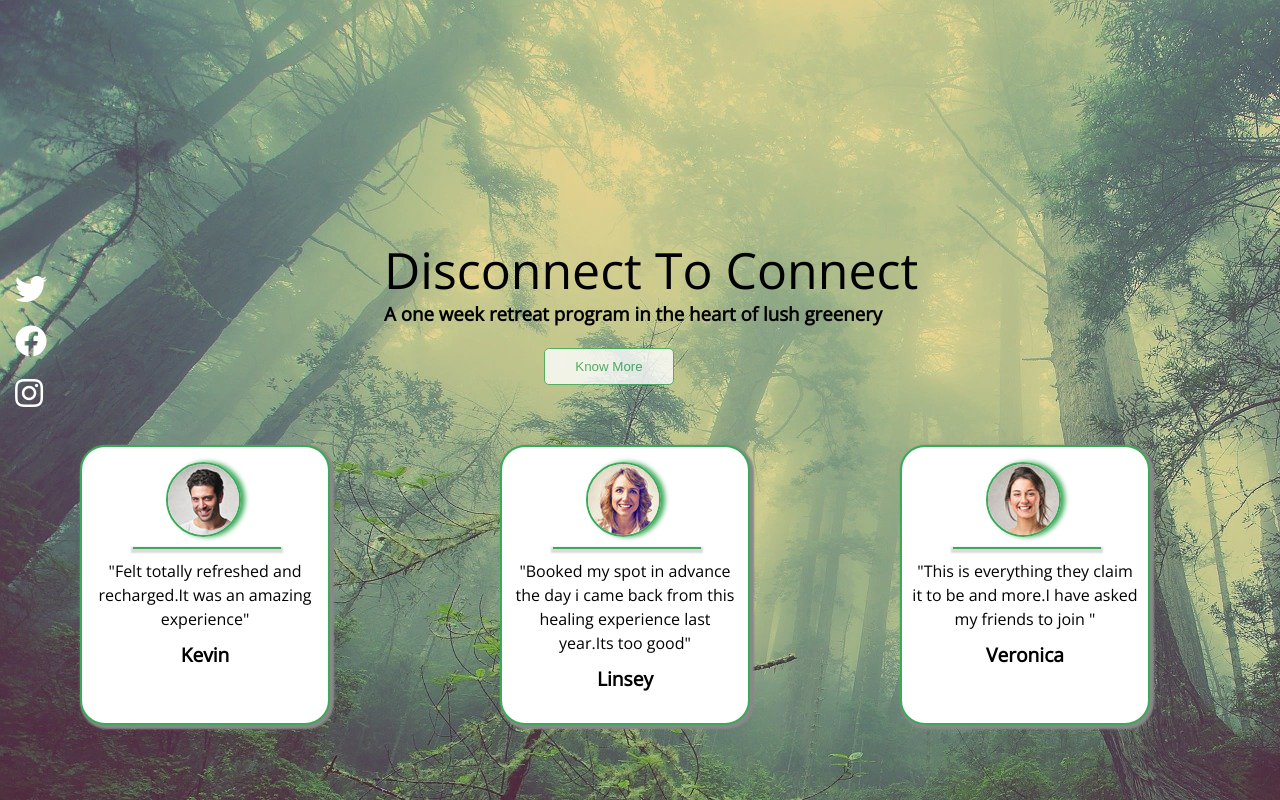
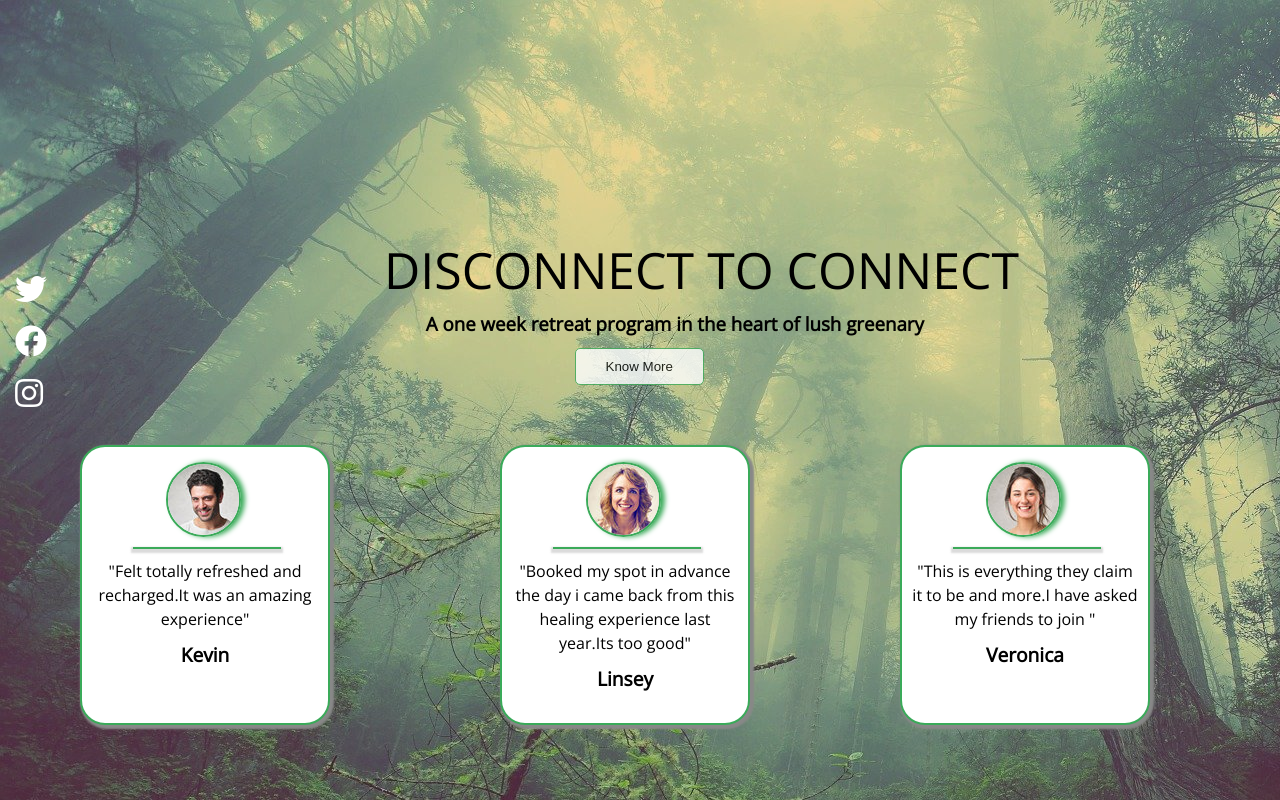
Before and after one commit to saira512dev/retreat_program, a website: page index.html in a window 1280 px wide. Drawn offline with nearby package versions, Linux system fonts and the light colour scheme.

Commit message:
changes made

```diff
--- a/css/main.scss
+++ b/css/main.scss
@@ -7,7 +7,6 @@
 }
 
 main {
-  //min-height: calc(100vh-40px);
   height: 100vh;
   width: 100%;
 }
@@ -26,17 +25,8 @@ body {
   text-align: center;
   padding: 0 20px;
   height: 100vh;
+}
 
-  // &:after {
-  //   content: "";
-  //   position: absolute;
-  //   top: 0;
-  //   left: 0;
-  //   width: 100%;
-  //   height: 100%;
-  //   background: rgba(0, 0, 0, 0.9);
-  // }
-}
 #main-img {
   position: absolute;
   top: 0;
@@ -44,7 +34,6 @@ body {
   background: $primary-color $home-image no-repeat;
   min-height: 100%;
   min-width: 100%;
-  overflow: hidden;
   opacity: 0.9;
 
   img {
@@ -54,7 +43,6 @@ body {
     position: absolute;
     top: 0%;
     left: 0%;
-    transform: translate(-50%, -50%);
   }
 }
 #text-content {
@@ -67,26 +55,23 @@ body {
     font-weight: 300;
     font-size: 50px;
     line-height: 1.2;
-    //margin-bottom: 15px;
     color: set-text-color($primary-color);
+    text-transform: uppercase;
   }
-  // #secondary-text {
-  //   font-weight: 250;
-  //   font-size: 25px;
-  //   line-height: 1;
-  //   //margin-bottom: 15px;
-  //   color: set-text-color($primary-color);
-  // }
+
+  #secondary-text {
+    margin: 10px;
+    color: set-text-color($primary-color);
+    position: relative;
+    left: 5%;
+  }
 }
 
 .btn {
-  //display: inline-block;
   padding: 10px 30px;
   background: #fff;
-  color: $primary-color;
   border: 1px $primary-color solid;
   border-radius: 5px;
-  margin-top: 20px;
   opacity: 0.8;
   position: relative;
   left: 30%;
@@ -97,7 +82,6 @@ body {
 }
 
 #testimonials {
-  //margin: 10px;
   padding: 1rem;
   display: flex;
   gap: 50px;
@@ -107,24 +91,19 @@ body {
   position: relative;
   top: 55vh;
   min-height: 44vh;
-  //height: 35vh;
-  // background: #222222;
-  // margin: 10px;
 }
 
 #kevin,
 #veronica,
 #linsey {
   position: absolute;
-  //bottom: 5px;
   top: 5px;
   width: 250px;
   height: 280px;
-  border-radius: 25px 25px 25px 25px;
+  border-radius: 25px;
   border: 2px solid $primary-color;
   text-align: center;
   background: #fff;
-  //overflow: hidden;
   box-shadow: 2px 2px 2px 2px rgb(136, 136, 136);
 
   &:hover {
@@ -164,7 +143,6 @@ hr {
 
 .user-image {
   position: relative;
-  //bottomfloat: left;
   left: 30%;
   top: 10px;
   height: 75px;
@@ -186,12 +164,6 @@ p {
 .user {
   font-weight: lighten;
   font-size: 1.2rem;
-
-  // &:before {
-  //   content: "-";
-  //   top: 0;
-  //   left: -2px;
-  // }
 }
 
 aside {
@@ -201,7 +173,6 @@ aside {
   width: 50px;
   height: 180px;
   margin: 10px;
-  //background: white;
 
   .icons {
     position: relative;
@@ -221,8 +192,6 @@ aside {
 
   i {
     margin-bottom: 20px;
-    //padding: 0.5rem;
-    // margin-bottom: 2rem;
   }
 }
 
--- a/index.html
+++ b/index.html
@@ -5,7 +5,7 @@
   <meta name="viewport" content="width=device-width, initial-scale=1.0">
   <link rel="stylesheet" href="https://use.fontawesome.com/releases/v5.15.2/css/all.css" integrity="sha384-vSIIfh2YWi9wW0r9iZe7RJPrKwp6bG+s9QZMoITbCckVJqGCCRhc+ccxNcdpHuYu" crossorigin="anonymous">
   <link rel="stylesheet" href="css/main.css">
-  <title>Connect With Self</title>
+  <title>Disconnect To Connect</title>
 </head>
 <body>
   <main id="content">
@@ -13,8 +13,7 @@
       <div id="main-img"></div>
       <div  id="text-content">
         <h1 id="main-text">Disconnect To Connect</h1>
-        <!-- <h2 id="secondary-text">Retreat, Relax and Rejuvenate</h2> -->
-        <h3 id="secondary-text">A one week retreat program in the heart of lush greenery </h3>
+        <h3 id="secondary-text">A one week retreat program in the heart of lush greenary </h3>
         <button class="btn">Know More</button>
       </div>
     </section>
@@ -54,7 +53,5 @@
     </div>
     </aside>
   </main>
-
-
 </body>
 </html>
```
Also changed, not shown: css/main.css, 2 other files.
